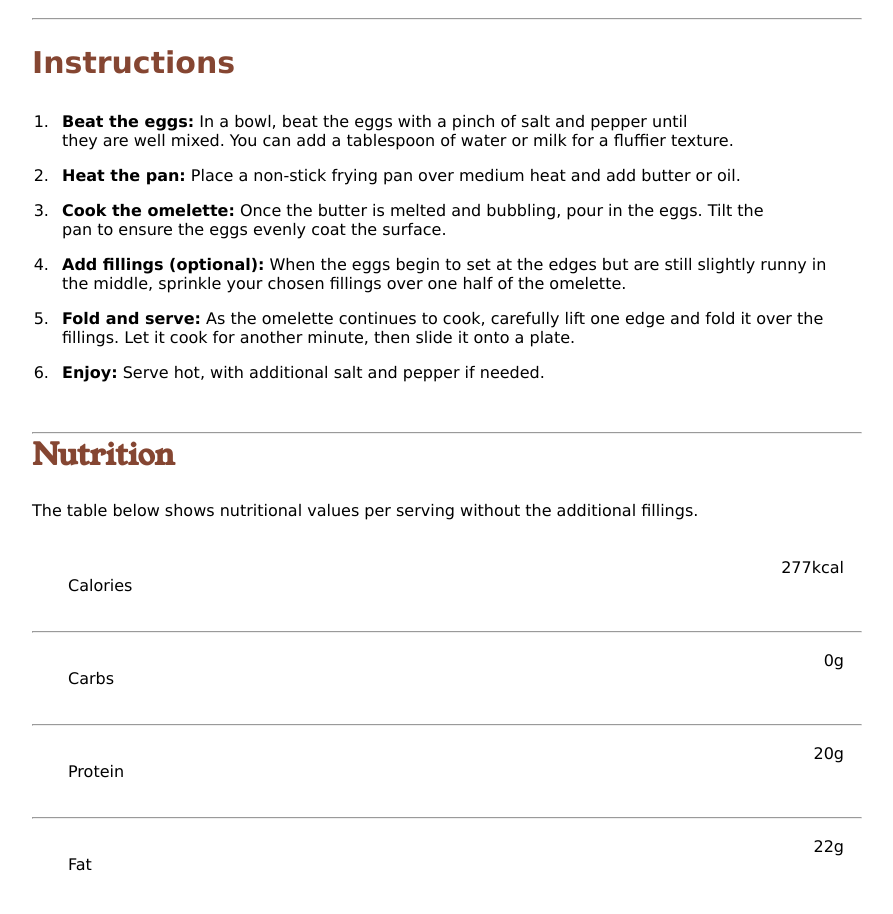
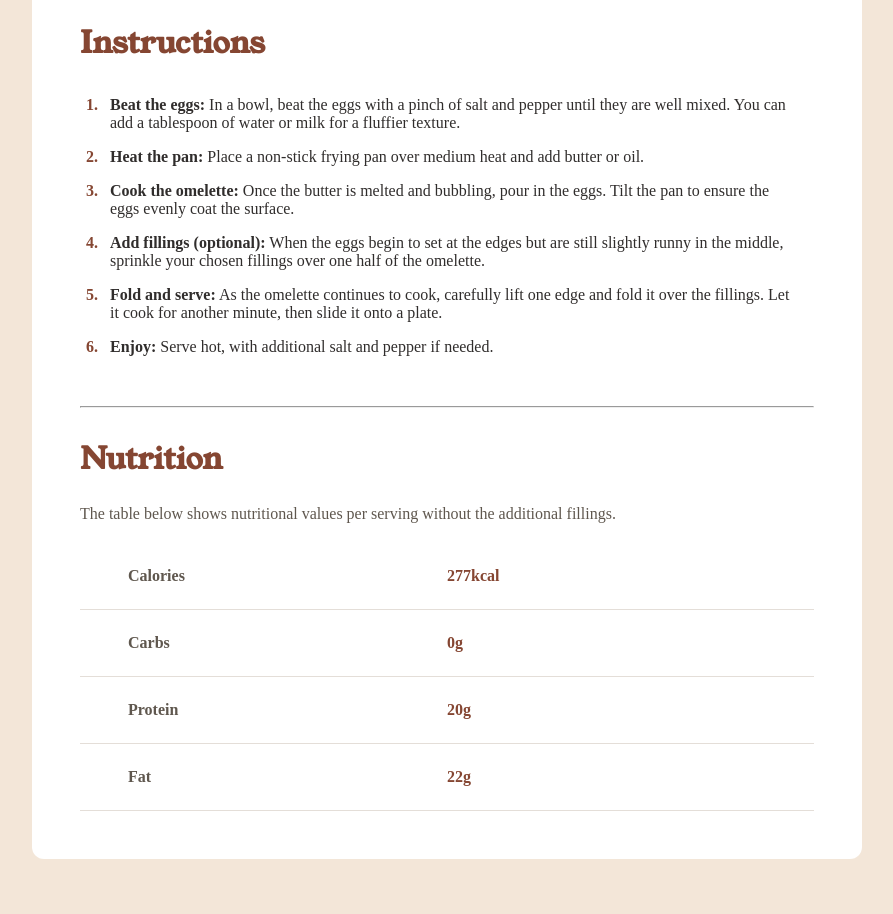
Before and after one commit to OscarHerediaMiranda/recipe-page, a plain HTML site: page index.html in a window 1280 px wide. Shown: the part 1148-2062 px from the top of the page, without its empty margins (193-1086 px from the left). After the commit the page ends 2027 px from the top, so only its background shows below. Drawn offline with Linux system fonts and the light colour scheme; files whose address does not match are found by name.

Commit message:
Mejorando los estilos en CSS

```diff
--- a/index.html
+++ b/index.html
@@ -19,6 +19,8 @@
 </head>
 <body>
 
+  <div class="card">
+
   <img src="/assets/images/image-omelette.jpeg" alt="omelette__image" class="omelette__image">
 
   <section class="container">
@@ -39,7 +41,7 @@
   <section class="ingredients">
     <h4 class="ingredients__title ingredients__title--modified">Ingredients</h4>
     <ul class="ingredients__items ingredients__items--modified">
-      <li class="ingredients__item__eggs ingredients__item__eggs--modified">2-3 large eggs</li>
+      <li class="ingredients__item__eggs ingredients__items__eggs--modified">2-3 large eggs</li>
       <li class="ingredients__item__taste ingredients__items__taste--modified">Salt, to taste</li>
       <li class="ingredients__item__pepper ingredients__items__pepper--modified">Pepper, to taste</li>
       <li class="ingredients__item__butter ingredients__items__butter--modified">1 tablespoon of butter or oil</li>
@@ -51,50 +53,47 @@
   <section class="instructions instructions--modified">
     <h4 class="instructions__title instructions__title--modified">Instructions</h4>
     <ol class="steps steps--modified">
-      <li class="step__one step__one--modified"><strong>Beat the eggs:</strong> In a bowl, beat the eggs with a pinch of salt and pepper until <br>they are well mixed.
+      <li class="step__one step__one--modified"><strong class="item--modified">Beat the eggs:</strong> In a bowl, beat the eggs with a pinch of salt and pepper until they are well mixed.
         You can add a tablespoon of water or milk for a fluffier texture.</li>
-      <li class="step__two step__two--modified"><strong>Heat the pan:</strong> Place a non-stick frying pan over medium heat and add butter or oil.</li>
-      <li class="step__three step__three--modified"><strong>Cook the omelette:</strong> Once the butter is melted and bubbling, pour in the eggs. Tilt the <br>pan to ensure
+      <li class="step__two step__two--modified"><strong class="item--modified">Heat the pan:</strong> Place a non-stick frying pan over medium heat and add butter or oil.</li>
+      <li class="step__three step__three--modified"><strong class="item--modified">Cook the omelette:</strong> Once the butter is melted and bubbling, pour in the eggs. Tilt the pan to ensure
         the eggs evenly coat the surface.</li>
-      <li class="step__four step__four--modified"><strong>Add fillings (optional):</strong> When the eggs begin to set at the edges but are still slightly runny in the
+      <li class="step__four step__four--modified"><strong class="item--modified">Add fillings (optional):</strong> When the eggs begin to set at the edges but are still slightly runny in the
         middle, sprinkle your chosen fillings over one half of the omelette.</li>
-      <li class="step__five step__five--modified"><strong>Fold and serve:</strong> As the omelette continues to cook, carefully lift one edge and fold it over the
+      <li class="step__five step__five--modified"><strong class="item--modified">Fold and serve:</strong> As the omelette continues to cook, carefully lift one edge and fold it over the
         fillings. Let it cook for another minute, then slide it onto a plate.</li>
-      <li class="step__six step__six--modified"><strong>Enjoy:</strong> Serve hot, with additional salt and pepper if needed.</li>
+      <li class="step__six step__six--modified"><strong class="item--modified">Enjoy:</strong> Serve hot, with additional salt and pepper if needed.</li>
     </ol>
-    <hr class="linea__horizontal linea__horizontal__modified">
+    <hr class="linea__horizontal linea__horizontal--modified">
   </section>
 
   <section class="nutrition">
     <h4 class="nutrition__title nutrition__title--modified">Nutrition</h4>
     <p class="nutrition__paragraph nutrition__paragraph--modified">The table below shows nutritional values per serving without the additional fillings.</p>
+    <ul class="nutrition__information">
+      <li class="nutrition__information__item nutrition__information--modified">
+        <span class="title">Calories</span>
+        <span class="value">277kcal</span>
+      </li>
+      <li class="nutrition__information__item nutrition__information--modified">
+        <span class="title">Carbs</span>
+        <span class="value">0g</span>
+      </li>
+      <li class="nutrition__information__item nutrition__information--modified">
+        <span class="title">Protein</span>
+        <span class="value">20g</span>
+      </li>
+      <li class="nutrition__information__item nutrition__information--modified">
+        <span class="title">Fat</span>
+        <span class="value">22g</span>
+      </li>
+    </ul>
   </section>
-
-  <ul class="nutrition__information">
-    <div class="nutrition__calories nutrition__calories--modified">
-      <li class="nutrition__calories nutrition__calories--modified">Calories</li>
-      <li class="value__calories value__calories--modified">277kcal</li>
-    </div>
-    <hr class="linea__horizontal">
-    <div class="nutrition__carbs nutrition__carbs--modified">
-      <li class="nutrition__carbs nutrition__carbs--modified">Carbs</li>
-      <li class="value__carbs value__carbs--modified">0g</li>
-    </div>
-    <hr class="linea__horizontal">
-    <div class="nutrition__protein nutrition__protein--modified">
-      <li class="nutrition__protein nutrition__protein--modified">Protein</li>
-      <li class="value__protein value__protein--modified">20g</li>
-    </div>
-    <hr class="linea__horizontal">
-    <div class="nutrition__fat nutrition__fat--modified">
-      <li class="nutrition__fat nutrition__fat--modified">Fat</li>
-      <li class="value__fat value__fat--modified">22g</li>
-    </div>
-  </ul>
 
   <!-- <div class="attribution">
     Challenge by <a href="https://www.frontendmentor.io?ref=challenge" target="_blank">Frontend Mentor</a>.
     Coded by <a href="#">Oscar</a>.
   </div> -->
+  </div>
 </body>
 </html>
--- a/style.css
+++ b/style.css
@@ -1,7 +1,7 @@
 * {
     margin: 0;
     padding: 0;
-    font-family: Verdana, Geneva, Tahoma, sans-serif;
+    box-sizing: border-box;
 }
 
 @font-face {
@@ -23,6 +23,14 @@ body {
     flex-direction: column;
     padding: 20px 225px;
     min-height: 100vh;
+    background-color: hsl(31, 52.90%, 90.00%);
+    font-family: Outfit;
+}
+
+.card {
+    background-color: hsl(0, 0%, 100%);
+    border-radius: 12px;
+    padding: 3rem;
 }
 
 .omelette__image {
@@ -43,8 +51,10 @@ body {
 }
 
 .container__paragraph {
-    font-family: Outfit;
-    font-size: 18px;
+    /* font-family: Outfit; */
+    font-size: 16px;
+    font-weight: 400;
+    color: hsl(30, 10%, 34%);
 }
 
 .preparation__time--modified {
@@ -58,28 +68,37 @@ body {
     margin-bottom: 12px;
     color: hsl(332, 51%, 32%);
     font-family: Young;
-    font-size: 20px;
-    font-weight: 700;
+    font-size: 25px;
+    font-weight: 600;
 }
 
 .preparation__time__total--modified, .preparation__time__preparation, .preparation__time__cooking {
     padding: 8px;
     margin-left: 18px;
-    font-family: Outfit;
-    font-size: 18px;
+    /* font-family: Outfit; */
+    font-size: 16px;
+    font-weight: 400;
 }
 
 .ingredients__title--modified {
     color: hsl(14, 45%, 36%);
-    font-size: 25px;
+    font-size: 30px;
     margin-bottom: 18px;
     font-family: Young;
-    font-size: 40px;
+    font-weight: 700;
 }
 
-.ingredients__item__eggs--modified, .ingredients__items__taste--modified, .ingredients__items__pepper--modified, .ingredients__items__butter--modified, .ingredients__items__optional--modified {
+.ingredients__items__eggs--modified, .ingredients__items__taste--modified, .ingredients__items__pepper--modified, .ingredients__items__butter--modified, .ingredients__items__optional--modified {
     margin-left: 18px;
     padding: 8px;
+    font-size: 16px;
+    /* font-family: Outfit; */
+    color: hsl(30, 10%, 34%);
+    font-weight: 400;
+}
+
+.ingredients__items__eggs--modified::marker, .ingredients__items__taste--modified::marker, .ingredients__items__pepper--modified::marker, .ingredients__items__butter--modified::marker, .ingredients__items__optional--modified::marker {
+    color: hsl(14, 45%, 36%);
 }
 
 .ingredients__items--modified {
@@ -94,6 +113,14 @@ body {
     font-size: 30px;
     color: hsl(14, 45%, 36%);
     margin-bottom: 12px;
+    font-family: Young;
+    font-weight: 700;
+}
+
+.step__one--modified::marker, .step__two--modified::marker, .step__three--modified::marker, .step__four--modified::marker,
+.step__five--modified::marker, .step__six--modified::marker {
+    color: hsl(14, 45%, 36%);
+    font-weight: 700;
 }
 
 .steps--modified {
@@ -104,32 +131,77 @@ body {
 .step__one--modified, .step__two--modified, .step__three--modified, .step__four--modified, .step__five--modified, .step__six--modified {
     padding: 8px;
     margin-left: 10px;
+    font-size: 16px;
+    /* font-family: Outfit; */
+    color: hsl(24, 5%, 18%);
+    font-weight: 400;
 }
 
-.nutrition--modified {
-    margin-top: 30px;
-}
+/* .item--modified {
+    font-family: Outfit;
+    font-size: 20px;
+    font-weight: 400;
+} */
 
 .nutrition__title--modified {
+    margin-top: 30px;
     font-size: 30px;
     color: hsl(14, 45%, 36%);
     margin-bottom: 25px;
     font-family: Young;
+    font-weight: 700;
 }
 
 .nutrition__paragraph--modified {
     margin-bottom: 20px;
+    /* font-family: Outfit; */
+    font-size: 16px;
+    font-weight: 400;
+    color: hsl(30, 10%, 34%);
 }
 
-.nutrition__calories--modified, .nutrition__carbs--modified, .nutrition__protein--modified, .nutrition__fat--modified {
+.nutrition__information__item {
+    width: 100%;
     display: flex;
-    justify-content: space-between;
-    padding: 18px;
+    align-items: center;
+    padding: 24px 48px 24px 48px;
+    border-bottom: 1px solid hsl(30, 18%, 87%);
 }
 
-.nutrition__calories--modified, .nutrition__carbs--modified, .nutrition__protein--modified, .nutrition__fat--modified {
+.title, .value {
+    width: 50%;
+    text-align: left;
 }
 
-.value__calories--modified, .value__carbs--modified, .value__protein--modified, .value__fat--modified {
+.title {
+    font-size: 16px;
+    color: hsl(30, 10%, 34%);
+    font-weight: 700;
+}
+
+.value {
+    color: hsl(14, 45%, 36%);
+    font-size: 16px;
+    font-weight: 700;
+}
+
+/* .nutrition__information__item--modified {
+    border: 1px solid red;
+    display: flex;
+    justify-content: space-evenly;
+    padding: 18px;
+    /* position: relative;
+    left: 0; */
+} */
+
+.calories__title--modified, .carbs__title--modified, .protein__title--modified, .fat__title--modified {
+    font-size: 16px;
+    font-weight: 400;
+    color: hsl(24, 5%, 18%);
+}
+
+.calories__value--modified, .carbs__value--modified, .protein__value--modified, .fat__value--modified {
     list-style: none;
+    color: hsl(14, 45%, 36%);
+    font-weight: 700;
 }
```
Also changed, not shown: 1 other file.
